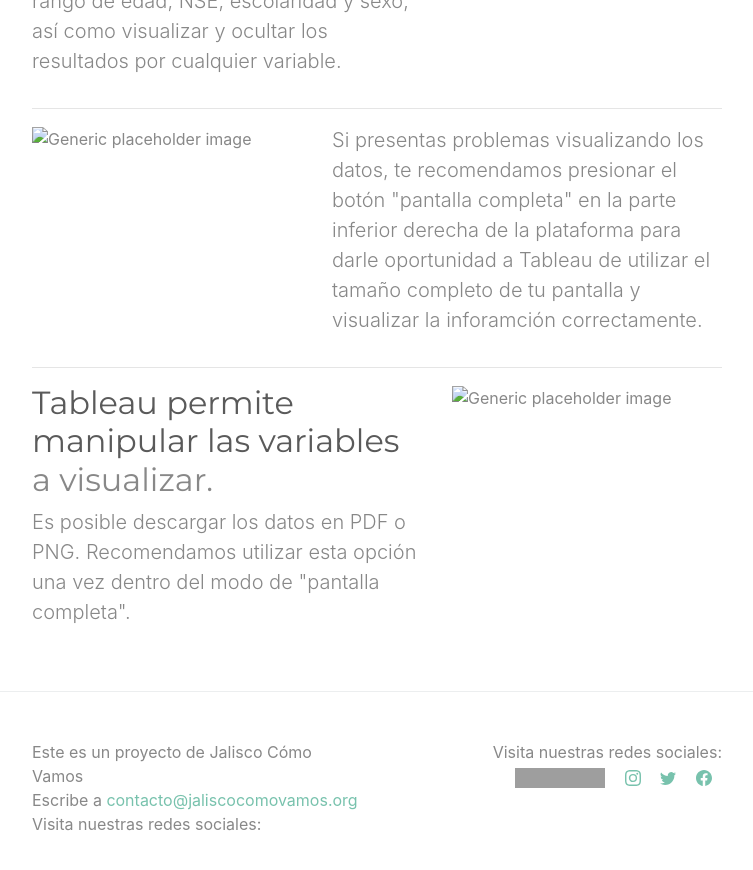
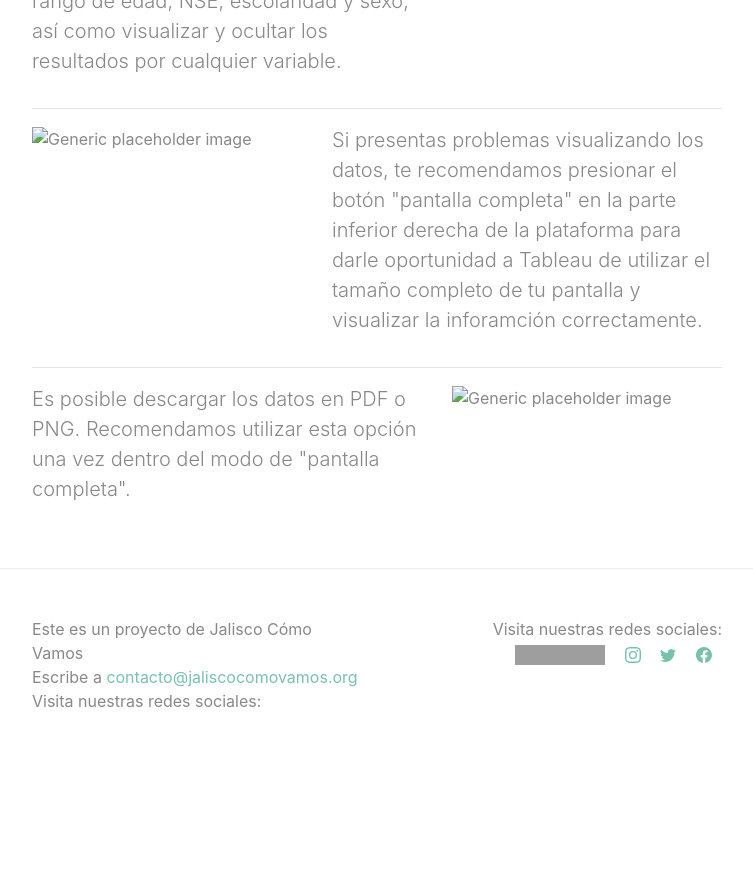
Before and after one commit to JaliscoComoVamos/epc2020, a Jekyll site: the page built from guia-de-uso.html, in a window 1280 px wide and 900 px high, scrolled down 952 px. Shown: the top 870 px of the window, without its empty margins (263-1016 px from the left). Built offline with Jekyll 4.4.1, drawn with Linux system fonts in a browser that asks for light colours; after the commit the page ends 1729 px from its top, so only the background shows below that; grey boxes are pictures that could not be loaded.

Commit message:
Update guia-de-uso.html

```diff
--- a/guia-de-uso.html
+++ b/guia-de-uso.html
@@ -59,7 +59,7 @@ title: Séptima Encuesta de Percepción Ciudadana sobre Calidad de Vida 2020
 
         <div class="row featurette">
           <div class="col-md-7">
-            <h2 class="featurette-heading">Tableau permite manipular las variables <span class="text-muted">a visualizar.</span></h2>
+
             <p class="lead">Es posible descargar los datos en PDF o PNG. Recomendamos utilizar esta opción una vez dentro del modo de "pantalla completa".</p>
           </div>
           <div class="col-md-5">
```
